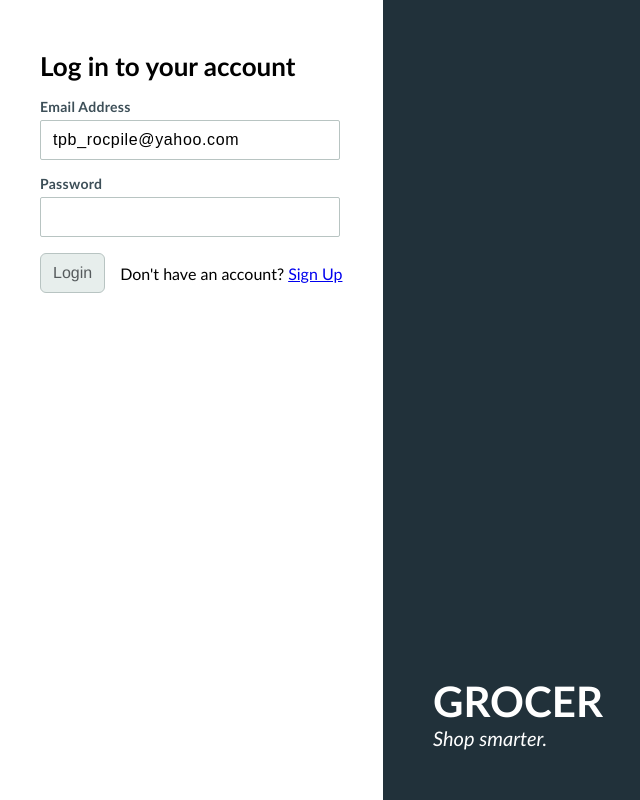
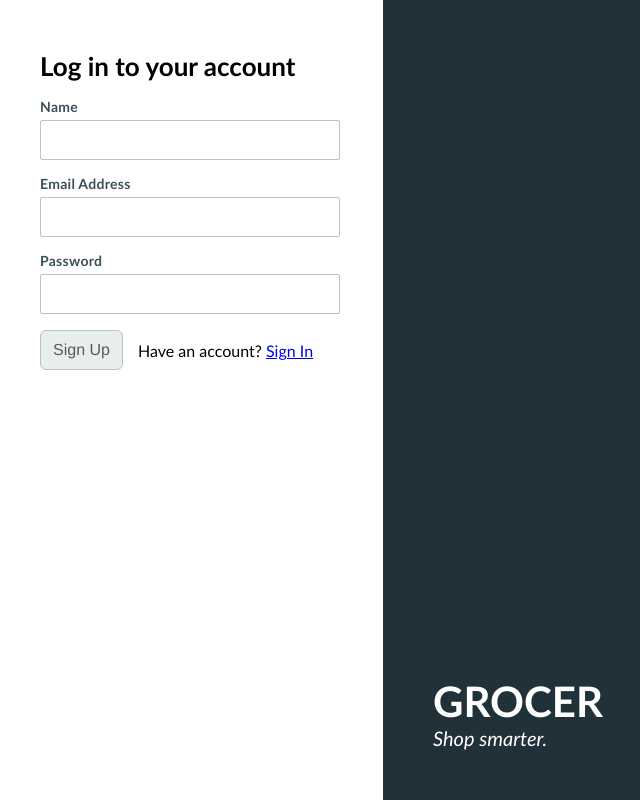
Before and after one commit to jim-cosgrave-web/next-starter, a Next.js app: page /login in a window 1280 px wide. Both pictures are taken after a click on the link "Sign Up". Shown: the whole page, without its empty margins (2-642 px from the left). Built offline with nearby package versions, Linux system fonts and the light colour scheme.

Commit message:
Expanded sign up functionality

```diff
--- a/pages/_app.js
+++ b/pages/_app.js
@@ -1,4 +1,5 @@
-import '../main.css'
+// import '../main.css'
+import './../public/styles/main.scss';
 
 // This default export is required in a new `pages/_app.js` file.
 export default function MyApp({ Component, pageProps }) {
--- a/pages/api/user/signup.ts
+++ b/pages/api/user/signup.ts
@@ -8,7 +8,7 @@ export default database(async function signup(
     res: NextApiResponse
 ) {
     if(req.method != 'POST') {
-        res.json({status: 'POST only'});
+        res.status(500).json({status: 'POST only'});
         return;
     }
 
@@ -20,7 +20,7 @@ export default database(async function signup(
     // Validate that parameters were supplied
     //
     if (!name || name.trim().length == 0 || !email || email.trim().length == 0 || !password || password.trim().length == 0) {
-        res.json({ status: 'Name, email, and password are all required' });
+        res.status(500).json({ status: 'Name, email, and password are all required' });
         return;
     }
 
@@ -28,7 +28,7 @@ export default database(async function signup(
     // Validate password length
     //
     if(password.length < 10) {
-        res.json({ status: 'Password must be at least 10 characters long'});
+        res.status(500).json({ status: 'Password must be at least 10 characters long'});
         return;
     }
 
@@ -37,7 +37,7 @@ export default database(async function signup(
     const existingUser = await collection.findOne({ "email": email });
 
     if (existingUser) {
-        res.json({ status: 'Email address already in use' });
+        res.status(500).json({ status: 'Email address already in use' });
     } else {
         hash(req.body.password, 10, async function (err, hash) {
             const user = {
@@ -50,7 +50,7 @@ export default database(async function signup(
 
             await collection.insertOne(user);
 
-            res.json({status: 'ok'});
+            res.status(200).json({status: 'ok'});
         });
     }
 });
--- a/pages/login.tsx
+++ b/pages/login.tsx
@@ -3,24 +3,28 @@ import fetch from 'isomorphic-unfetch';
 import Router from 'next/router';
 import { env } from '../util/environment';
 
-const apiUrl = env.apiUrl + 'user/login';
+const loginApiUrl = env.apiUrl + 'user/login';
+const signUpApiUrl = env.apiUrl + 'user/signup';
 
 const Login = () => {
     const [valid, setValid] = useState(false);
     const [error, setError] = useState(false);
+    const [errorMessage, setErrorMessage] = useState(null);
+    const [signUpFlow, setSignUpFlow] = useState(false);
 
+    const nameRef = useRef<HTMLInputElement>(null);
     const emailRef = useRef<HTMLInputElement>(null);
     const passwordRef = useRef<HTMLInputElement>(null);
 
     async function handleLogin() {
-        if(!valid) {
+        if (!valid) {
             return;
         }
 
         setValid(false);
         setError(false);
 
-        const resp = await fetch(apiUrl, {
+        const resp = await fetch(loginApiUrl, {
             method: 'POST',
             headers: {
                 'Content-Type': 'application/json'
@@ -33,7 +37,7 @@ const Login = () => {
 
         const json = await resp.json();
 
-        if(resp.status === 401) {
+        if (resp.status === 401) {
             setError(true);
             handleInputChange();
         } else {
@@ -41,10 +45,42 @@ const Login = () => {
         }
     }
 
+    async function handleSignUp() {
+        if(!valid) {
+            return;
+        }
+
+        setValid(false);
+        setError(false);
+
+        const resp = await fetch(signUpApiUrl, {
+            method: 'POST',
+            headers: {
+                'Content-Type': 'application/json'
+            },
+            body: JSON.stringify({
+                'name': nameRef.current.value,
+                'email': emailRef.current.value,
+                'password': passwordRef.current.value
+            })
+        })
+
+        const json = await resp.json();
+
+        console.log(json);
+
+        if(resp.status !== 200) {
+            setError(true);
+            setErrorMessage(json.status);
+        } else {
+            await handleLogin();
+        }
+    }
+
     function buttonClass() {
-        let btnClass = 'my-button';
+        let btnClass = 'my-button'
 
-        if(!valid) {
+        if (!valid) {
             btnClass += ' inactive';
         }
 
@@ -52,28 +88,49 @@ const Login = () => {
     }
 
     function handleInputChange() {
+        const name = nameRef?.current?.value;
         const email = emailRef.current.value;
         const password = passwordRef.current.value;
 
-        if(email && email.trim().length > 0 && password && password.trim().length > 0) {
-            setValid(true);
+        if (!signUpFlow) {
+            if (email && email.trim().length > 0 && password && password.trim().length > 0) {
+                setValid(true);
+            } else {
+                setValid(false);
+            }
         } else {
-            setValid(false);
+            if (name && name.trim().length > 0 && email && email.trim().length > 0 && password && password.trim().length > 0) {
+                setValid(true);
+            } else {
+                setValid(false);
+            }
         }
     }
 
-    function errorMessage() {
-        if(!error) {
+    function errorMessageHTML() {
+        if (!error) {
             return null;
         }
 
-        return <div className="error-text mb-20">Please enter a valid username and password.</div>;
+        let msg = !errorMessage ? 'Please enter a valid username and password.' : errorMessage;
+
+        return <div className="error-text mb-20">{msg}</div>;
     }
 
     function handleKeyUp(e) {
-        if(e.key.toLowerCase() === 'enter') {
-            handleLogin();
+        if (e.key.toLowerCase() === 'enter') {
+            if(!signUpFlow) {
+                handleLogin();
+            } else {
+                handleSignUp();
+            }
         }
+    }
+
+    function handleSignUpToggle(e) {
+        e.stopPropagation();
+
+        setSignUpFlow(!signUpFlow);
     }
 
     return (
@@ -84,13 +141,21 @@ const Login = () => {
                     <div className="login-left-wrapper">
                         <h1>Log in to your account</h1>
                         <div className="login-form">
-                            {errorMessage()}
+                            {errorMessageHTML()}
+                            {signUpFlow && <div className="login-form-fieldset">
+                                <div className="login-form-label">
+                                    Name
+                            </div>
+                                <div className="login-form-input">
+                                    <input type="text" ref={nameRef} onChange={handleInputChange} />
+                                </div>
+                            </div>}
                             <div className="login-form-fieldset">
                                 <div className="login-form-label">
                                     Email Address
                             </div>
                                 <div className="login-form-input">
-                                    <input type="text" value="tpb_rocpile@yahoo.com" ref={emailRef} onChange={handleInputChange} />
+                                    <input type="text" ref={emailRef} onChange={handleInputChange} />
                                 </div>
                             </div>
                             <div className="login-form-fieldset">
@@ -101,14 +166,22 @@ const Login = () => {
                                     <input type="password" ref={passwordRef} onChange={handleInputChange} onKeyUp={handleKeyUp} />
                                 </div>
                             </div>
-                            <div className="login-button-wrapper">
+                            {!signUpFlow && <div className="login-button-wrapper">
                                 <div>
                                     <button type="submit" className={buttonClass()} onClick={handleLogin}>Login</button>
                                 </div>
                                 <div className="sign-up">
-                                    Don't have an account? <a href="#">Sign Up</a>
+                                    Don't have an account? <a href="#" onClick={handleSignUpToggle}>Sign Up</a>
                                 </div>
-                            </div>
+                            </div>}
+                            {signUpFlow && <div className="login-button-wrapper">
+                                <div>
+                                    <button type="submit" className={buttonClass()} onClick={handleSignUp}>Sign Up</button>
+                                </div>
+                                <div className="sign-up">
+                                    Have an account? <a href="#" onClick={handleSignUpToggle}>Sign In</a>
+                                </div>
+                            </div>}
                         </div>
                     </div>
                 </div>
--- /dev/null
+++ b/public/styles/_variables.scss
@@ -0,0 +1,3 @@
+$primary: rgb(33, 49, 58);
+$secondary: rgb(231, 238, 236);
+$tertiary: rgb(255, 255, 255);
--- /dev/null
+++ b/public/styles/button.scss
@@ -0,0 +1,54 @@
+@import './variables';
+
+.my-button {
+    position: relative;
+    z-index: 0;
+    box-sizing: border-box;
+    display: inline-flex;
+    -webkit-box-align: center;
+    align-items: center;
+    font-family: Akzidenz, "Helvetica Neue", Helvetica, Arial, sans-serif;
+    font-weight: normal;
+    text-transform: none;
+    font-size: 16px;
+    background-image: none;
+    box-shadow: none;
+    border-radius: 6px;
+    text-decoration: none;
+    transition: all 120ms ease 0s;
+    overflow: hidden;
+    padding: 10px 12px;
+    border-width: 1px;
+    border-style: solid;
+    border-image: initial;
+    border-color: rgb(184, 196, 194);
+    cursor: default;
+    transition: all .3s;
+
+    background-color: $primary;
+    color: #fff;
+    cursor: pointer;
+}
+
+.my-button.inactive {
+    color: rgb(86, 91, 93);
+    background-color: $secondary;
+    cursor: default;
+}
+
+.my-button.inactive:active,
+.my-button.inactive:focus {
+    border-width: 1px;
+    border-style: solid;
+    border-image: initial;
+    border-color: rgb(184, 196, 194);
+    outline: none;
+}
+
+@media only screen and (max-width: 767px) {
+    .my-button {
+        width: 100%;
+        text-align: center;
+        display: block;
+    }
+}
--- a/main.css
+++ b/public/styles/login.scss
@@ -1,30 +1,3 @@
-body {
-    margin: 0;
-    padding: 0;
-    font-family: Trebuchet MS, Lucida Grande, Lucida Sans Unicode, Lucida Sans, Tahoma, sans-serif;
-}
-
-.site-wrapper {
-    width: 100%;
-    height: 100%;
-}
-
-h1 {
-    font-size: 26px;
-}
-
-.error-text {
-    color: red;
-}
-
-.mb-20 {
-    margin-bottom: 20px;
-}
-
-.ml-15 {
-    margin-left: 15px;
-}
-
 .login-wrapper {
     width: 100%;
     height: 100%;
@@ -161,57 +134,3 @@ h1 {
         text-align: center;
     }
 }
-
-
-.my-button {
-    position: relative;
-    z-index: 0;
-    box-sizing: border-box;
-    display: inline-flex;
-    -webkit-box-align: center;
-    align-items: center;
-    font-family: Akzidenz, "Helvetica Neue", Helvetica, Arial, sans-serif;
-    font-weight: normal;
-    text-transform: none;
-    font-size: 16px;
-    background-image: none;
-    box-shadow: none;
-    border-radius: 6px;
-    text-decoration: none;
-    transition: all 120ms ease 0s;
-    overflow: hidden;
-    padding: 10px 12px;
-    border-width: 1px;
-    border-style: solid;
-    border-image: initial;
-    border-color: rgb(184, 196, 194);
-    cursor: default;
-    transition: all .3s;
-
-    background-color: rgb(33, 49, 58);
-    color: #fff;
-    cursor: pointer;
-}
-
-.my-button.inactive {
-    color: rgb(86, 91, 93);
-    background-color: rgb(231, 238, 236);
-    cursor: default;
-}
-
-.my-button.inactive:active,
-.my-button.inactive:focus {
-    border-width: 1px;
-    border-style: solid;
-    border-image: initial;
-    border-color: rgb(184, 196, 194);
-    outline: none;
-}
-
-@media only screen and (max-width: 767px) {
-    .my-button {
-        width: 100%;
-        text-align: center;
-        display: block;
-    }
-}
--- /dev/null
+++ b/public/styles/main.scss
@@ -0,0 +1,31 @@
+@import './variables';
+
+body {
+    margin: 0;
+    padding: 0;
+    font-family: Trebuchet MS, Lucida Grande, Lucida Sans Unicode, Lucida Sans, Tahoma, sans-serif;
+}
+
+.site-wrapper {
+    width: 100%;
+    height: 100%;
+}
+
+h1 {
+    font-size: 26px;
+}
+
+.error-text {
+    color: red;
+}
+
+.mb-20 {
+    margin-bottom: 20px;
+}
+
+.ml-15 {
+    margin-left: 15px;
+}
+
+@import './login.scss';
+@import './button.scss';
```
